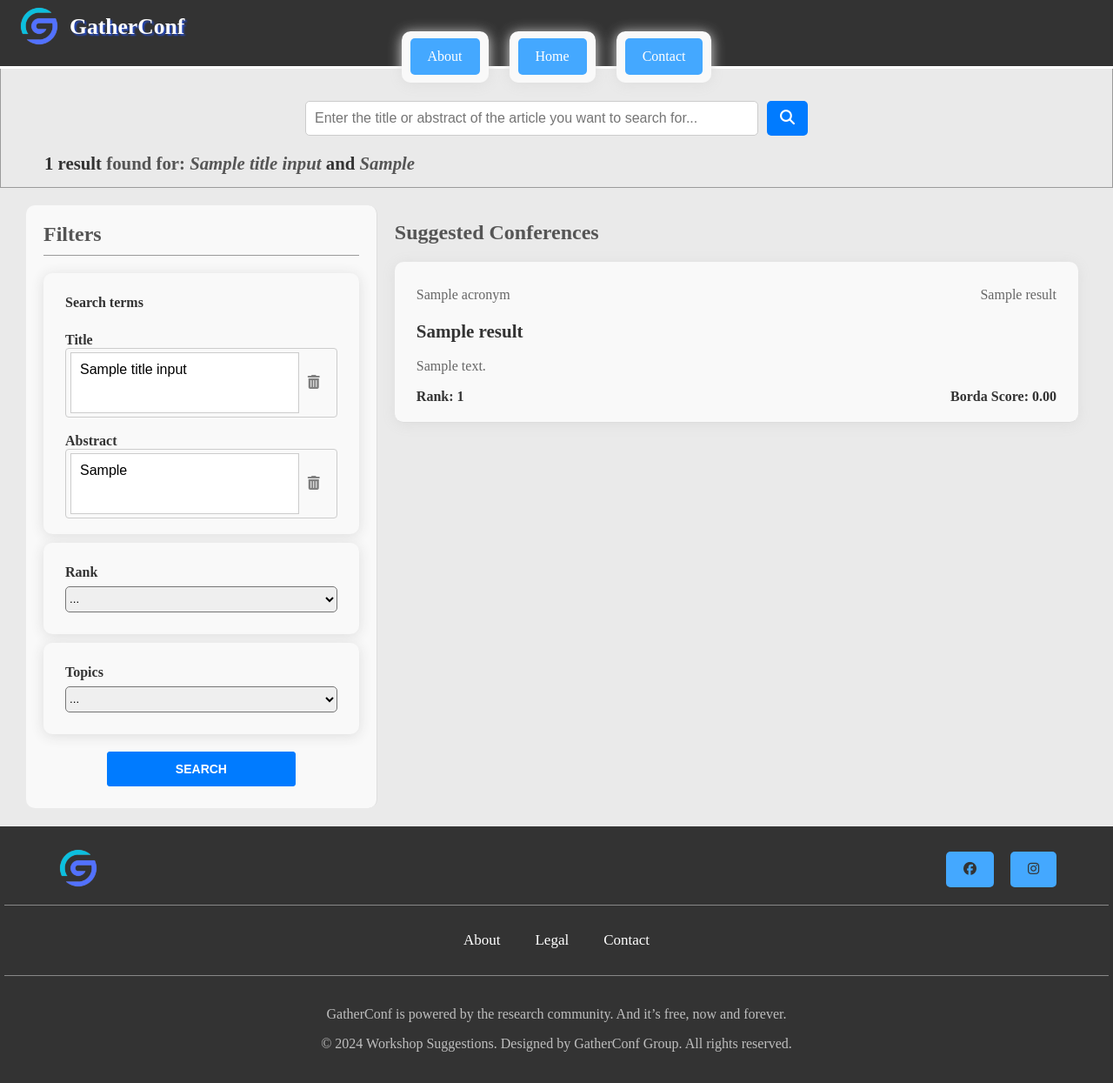
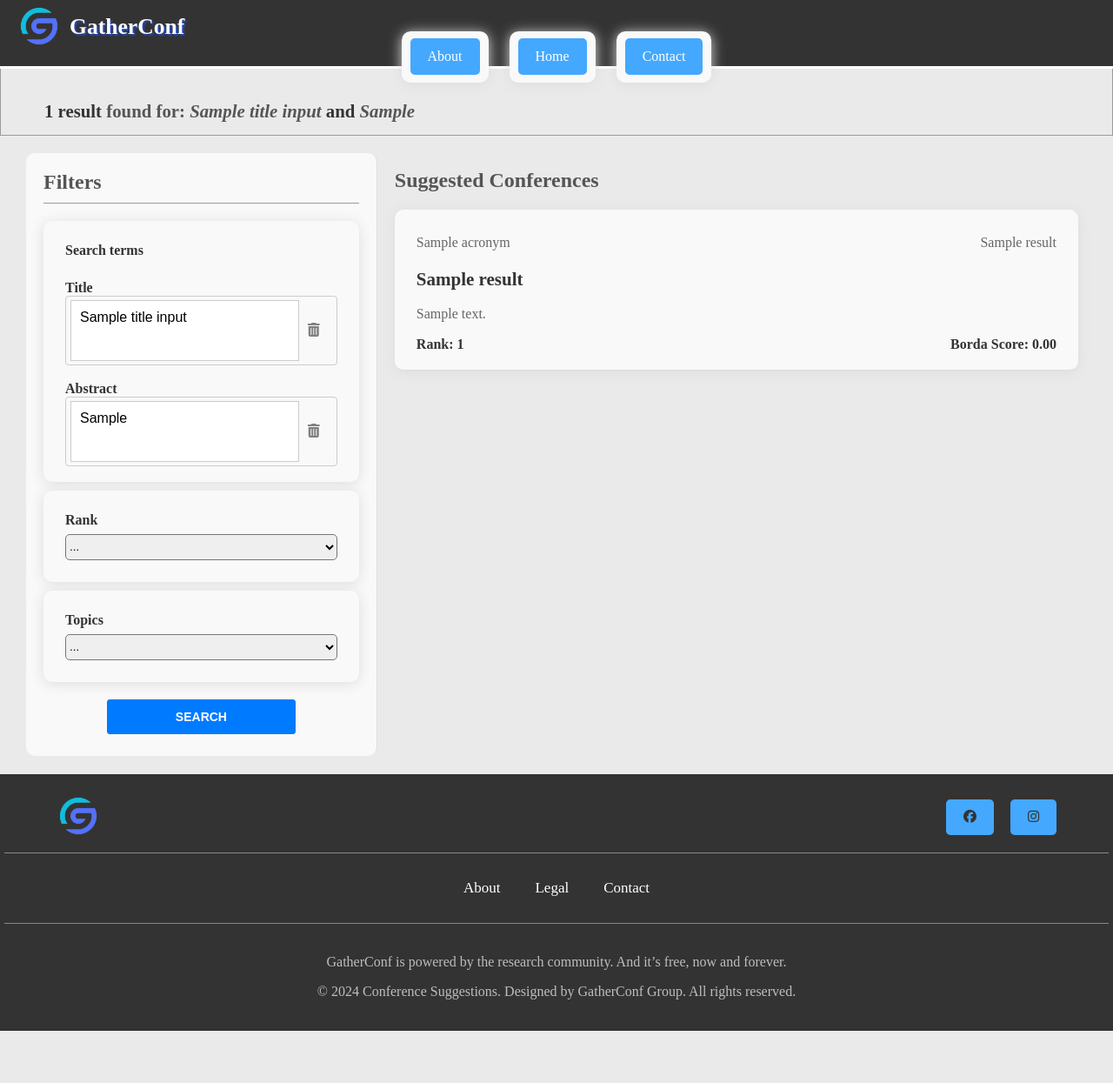
Before and after one commit to dogiahy28/BCORES, a Flask app: template templates/results.html in a window 1280 px wide. Shown: the whole page at 87% size. After the commit the page ends 1185 px from the top, so only its background shows below. Run offline with Flask 3, Linux system fonts and the light colour scheme; the template is opened without the code that fills it: most values are stand-ins (such as "Sample title", 1, 10 or a date in 2020); parts of the project's set-up code (start-up, migrations or seed data) failed here and were passed over; some libraries are stand-ins or nearby versions.

Commit message:
Update 1

```diff
--- a/app.py
+++ b/app.py
@@ -346,8 +346,40 @@ def filter_results():
     k = 10
     borda_scores = defaultdict(float)
 
-    # Nếu ô input của tiêu đề có giá trị
-    if title_input:
+    # Nếu có đủ cả tiêu đề và tóm tắt
+    if title_input and abstract_input:
+        # Mã hóa tiêu đề và tóm tắt
+        title_embedding_input = model.encode([title_input])
+        abstract_embedding_input = model.encode([abstract_input])
+
+        # Tìm labels và distances cho tiêu đề và tóm tắt
+        labels_title_from_title, distances_title_from_title = p_title.knn_query(title_embedding_input, k=k)
+        labels_description_from_title, distances_description_from_title = p_description.knn_query(title_embedding_input, k=k)
+        labels_title_from_abstract, distances_title_from_abstract = p_title.knn_query(abstract_embedding_input, k=k)
+        labels_description_from_abstract, distances_description_from_abstract = p_description.knn_query(abstract_embedding_input, k=k)
+
+        # Borda Count cho tiêu đề từ tiêu đề
+        for i in range(len(labels_title_from_title[0])):
+            idx = labels_title_from_title[0][i]
+            borda_scores[idx] += (0.7 * (k - i))  # Trọng số cho tiêu đề từ tiêu đề
+
+        # Borda Count cho mô tả từ tiêu đề
+        for i in range(len(labels_description_from_title[0])):
+            idx = labels_description_from_title[0][i]
+            borda_scores[idx] += (0.4 * (k - i))  # Trọng số cho mô tả từ tiêu đề
+
+        # Borda Count cho tiêu đề từ tóm tắt
+        for i in range(len(labels_title_from_abstract[0])):
+            idx = labels_title_from_abstract[0][i]
+            borda_scores[idx] += (0.5 * (k - i))  # Trọng số cho tiêu đề từ tóm tắt
+
+        # Borda Count cho mô tả từ tóm tắt
+        for i in range(len(labels_description_from_abstract[0])):
+            idx = labels_description_from_abstract[0][i]
+            borda_scores[idx] += (0.7 * (k - i))  # Trọng số cho mô tả từ tóm tắt
+
+    # Nếu chỉ có tiêu đề
+    elif title_input:
         title_embedding_input = model.encode([title_input])
         # Tìm labels và distances cho tiêu đề
         labels_title_from_title, distances_title_from_title = p_title.knn_query(title_embedding_input, k=k)
@@ -363,8 +395,8 @@ def filter_results():
             idx = labels_description_from_title[0][i]
             borda_scores[idx] += (0.4 * (k - i))  # Trọng số cho mô tả
 
-    # Nếu ô input của tóm tắt có giá trị
-    if abstract_input:
+    # Nếu chỉ có tóm tắt
+    elif abstract_input:
         abstract_embedding_input = model.encode([abstract_input])
         # Tìm labels và distances cho tóm tắt
         labels_title_from_abstract, distances_title_from_abstract = p_title.knn_query(abstract_embedding_input, k=k)
--- a/static/style.css
+++ b/static/style.css
@@ -426,7 +426,7 @@ footer {
     }
 
     .containers {
-        padding: 75px 50px 10px 50px;
+        padding: 110px 50px 10px 50px;
         border: 1px solid #9b9b9b;
     }
 
--- a/templates/conference.html
+++ b/templates/conference.html
@@ -119,7 +119,7 @@
 
         <div class="footer-text" style="text-align: center; margin-top: 5px;">
             <p style="color:#bebebe">GatherConf is powered by the research community. And it’s free, now and forever.</p>
-            <p style="color:#bebebe">&copy; 2024 Workshop Suggestions. Designed by GatherConf Group. All rights reserved.</p>
+            <p style="color:#bebebe">&copy; 2024 Conference Suggestions. Designed by GatherConf Group. All rights reserved.</p>
         </div>
     </footer>
 </body>
--- a/templates/index.html
+++ b/templates/index.html
@@ -6,7 +6,7 @@
     <link rel="stylesheet" href="{{ url_for('static', filename='style.css') }}">
     <link rel="stylesheet" href="https://cdnjs.cloudflare.com/ajax/libs/font-awesome/6.6.0/css/all.min.css" />
     <link rel="icon" type="image/png" href="{{ url_for('static', filename='image/logo.png') }}">
-    <title>Workshop Suggestions</title>
+    <title>Conference Suggestions</title>
 </head>
 
 <script>
@@ -197,7 +197,7 @@
 
         <div class="footer-text" style="text-align: center; margin-top: 5px;">
             <p style="color:#bebebe">GatherConf is powered by the research community. And it’s free, now and forever.</p>
-            <p style="color:#bebebe">&copy; 2024 Workshop Suggestions. Designed by GatherConf Group. All rights reserved.</p>
+            <p style="color:#bebebe">&copy; 2024 Conference Suggestions. Designed by GatherConf Group. All rights reserved.</p>
         </div>
     </footer>
 </body>
--- a/templates/results.html
+++ b/templates/results.html
@@ -50,15 +50,15 @@
         </div>
 
         <div class="containers">
-            <form action="/recommend-search" method="POST">
+            <!--<form action="/recommend" method="POST">
                 <div class="search-container">
                     <input type="text" id="input" name="input"
                             placeholder="Enter the title or abstract of the article you want to search for..." required>
                     <button type="submit" class="search-button" title="Tìm kiếm">
-                        <i class="fa fa-search"></i> <!-- Biểu tượng tìm kiếm từ Font Awesome -->
+                        <i class="fa fa-search"></i>
                     </button>
                 </div>
-            </form>
+            </form>-->
 
             <style>
                 .h2-ellipsis {
@@ -269,7 +269,7 @@
 
     <div class="footer-text" style="text-align: center; margin-top: 5px;">
         <p style="color:#bebebe">GatherConf is powered by the research community. And it’s free, now and forever.</p>
-        <p style="color:#bebebe">&copy; 2024 Workshop Suggestions. Designed by GatherConf Group. All rights reserved.</p>
+        <p style="color:#bebebe">&copy; 2024 Conference Suggestions. Designed by GatherConf Group. All rights reserved.</p>
     </div>
 </footer>
 </html>
```
